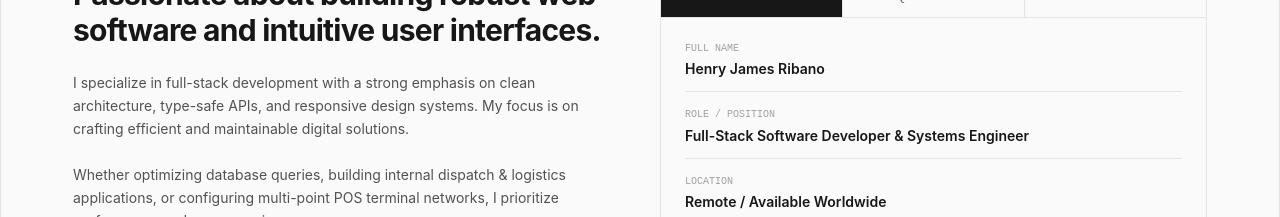
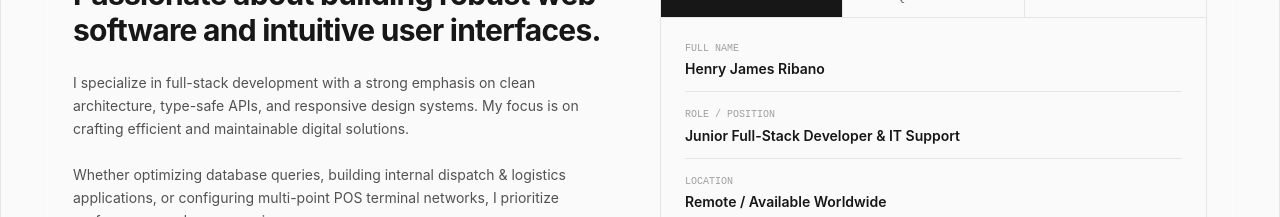
Before and after one commit to henwijames/hjrportfolio, a React (Vite) app: page / in a window 1280 px wide. Shown: the part 1160-1377 px from the top of the page. Built offline with nearby package versions, Linux system fonts and the light colour scheme.

Commit message:
fix: change role position

```diff
--- a/src/components/About.jsx
+++ b/src/components/About.jsx
@@ -4,7 +4,7 @@ import AnimatedScrollSection from "./AnimatedScrollSection";
 // MOCK DATA OBJECTS
 const PERSONAL_INFO = {
   fullName: "Henry James Ribano",
-  role: "Full-Stack Software Developer & Systems Engineer",
+  role: "Junior Full-Stack Developer & IT Support",
   location: "Remote / Available Worldwide",
   primaryFocus:
     "High-performance web architecture, type-safe API integration, responsive user interfaces, and database optimization.",
```
